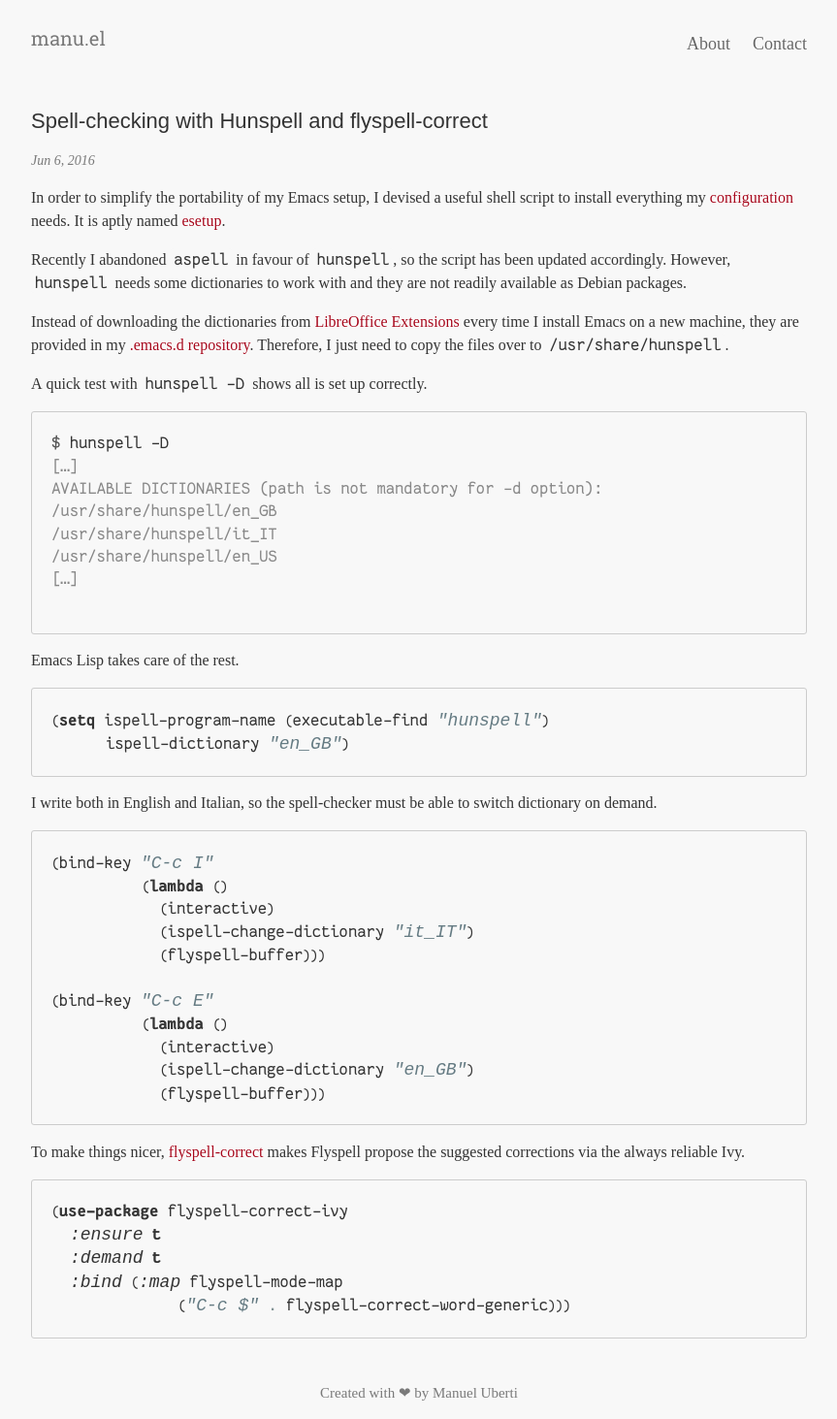
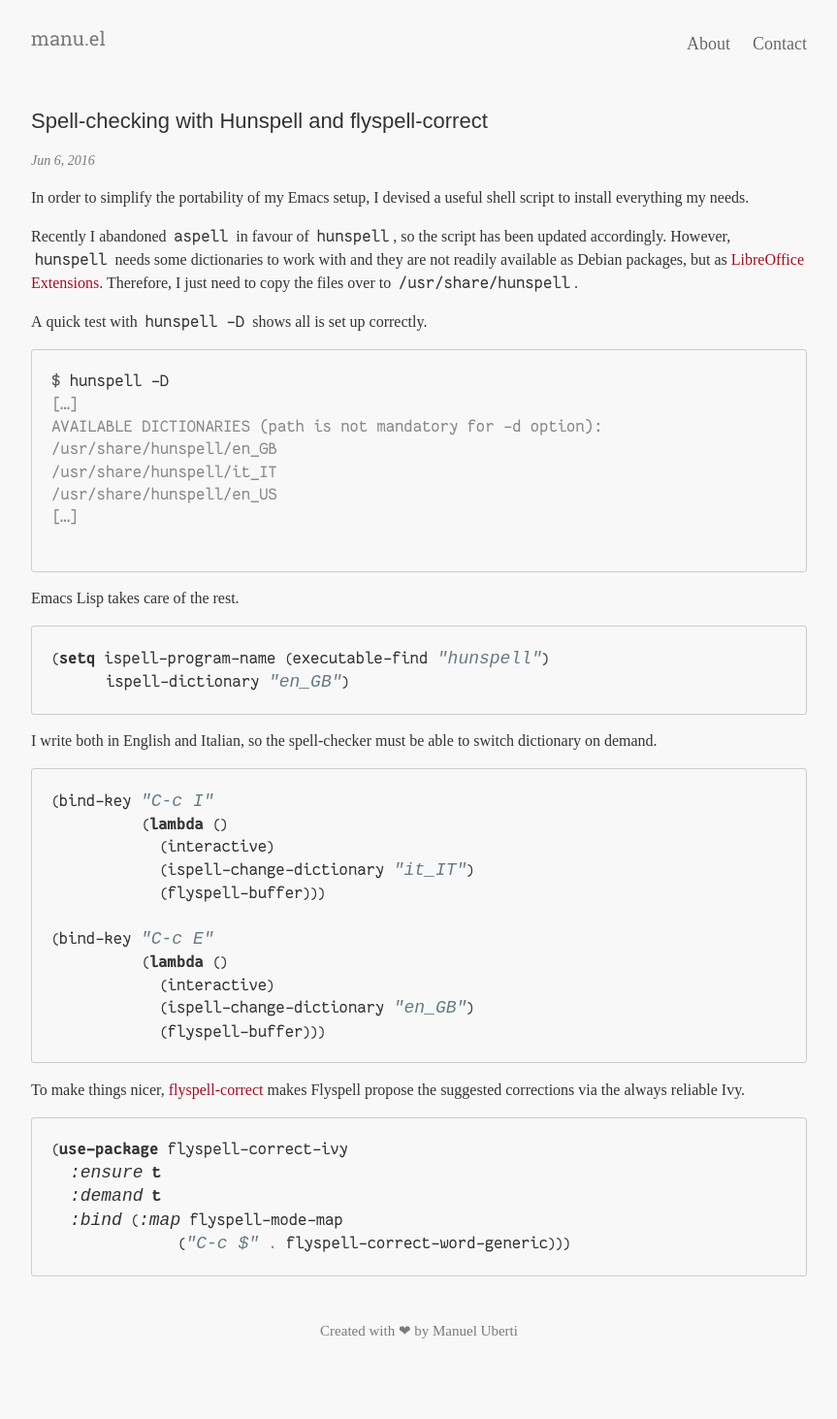
Before and after one commit to manuel-uberti/manuel-uberti.github.io, a Jekyll site: the page built from _posts/2016-06-06-spellchecksetup.md, in a window 1280 px wide. Shown: the whole page at 97% size, without its empty margins (208-1071 px from the left). Built offline with Jekyll 4.4.1, drawn with Linux system fonts in a browser that asks for light colours; some web fonts are replaced; after the commit the page ends 1399 px from its top, so only the background shows below that.

Commit message:
Remove references to my Emacs config

```diff
--- a/_posts/2016-06-06-spellchecksetup.md
+++ b/_posts/2016-06-06-spellchecksetup.md
@@ -7,19 +7,13 @@
 ---
 
 In order to simplify the portability of my Emacs setup, I devised a useful shell
-script to install everything my
-[configuration](https://github.com/manuel-uberti/.emacs.d) needs. It is aptly
-named [esetup](https://github.com/manuel-uberti/.emacs.d/blob/master/esetup).
+script to install everything my needs.
 
 Recently I abandoned `aspell` in favour of `hunspell`, so the script has been
 updated accordingly. However, `hunspell` needs some dictionaries to work with
-and they are not readily available as Debian packages.
-
-Instead of downloading the dictionaries from
-[LibreOffice Extensions](http://extensions.libreoffice.org/) every time
-I install Emacs on a new machine, they are provided in my
-[.emacs.d repository](https://github.com/manuel-uberti/.emacs.d/tree/master/etc/dictionaries).
-Therefore, I just need to copy the files over to `/usr/share/hunspell`.
+and they are not readily available as Debian packages, but as [LibreOffice
+Extensions](http://extensions.libreoffice.org/). Therefore, I just need to copy
+the files over to `/usr/share/hunspell`.
 
 A quick test with `hunspell -D` shows all is set up correctly.
 
```
Also changed, not shown: _posts/2016-09-17-validate.md (+1 -5 lines), _posts/2017-02-26-dynamicfonts.md (+4 -4 lines), _posts/2017-04-29-clojureenv.md (+4 -6 lines), _posts/2017-06-17-nolittering.md (+3 -4 lines), _posts/2018-03-03-winner-undo.md (+9 -2 lines).
